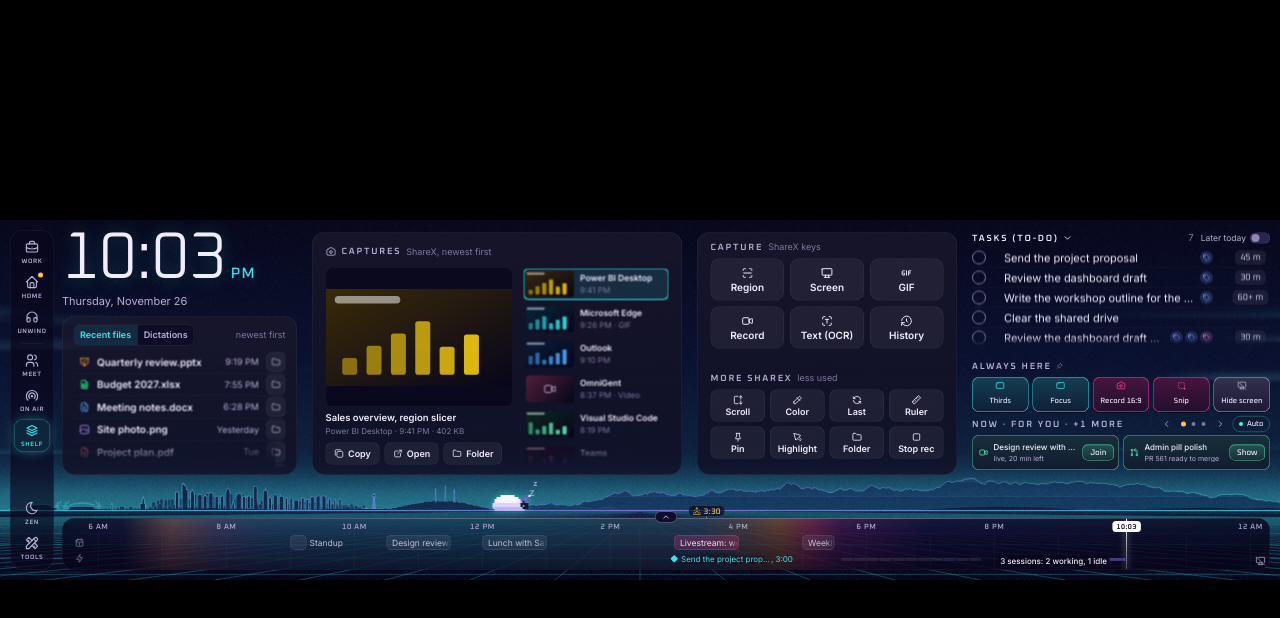
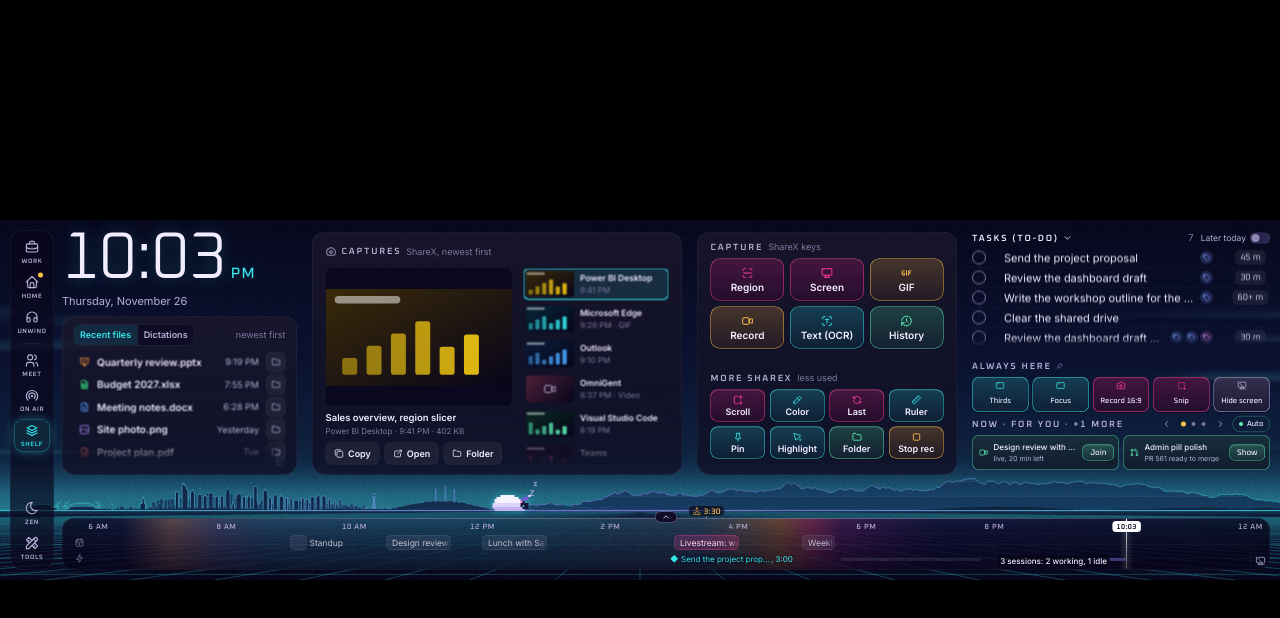
Before and after one commit to havenscr/desktop-widget-wall, a React (Vite) app in the folder wall/: page / in a window 1280 px wide. Both pictures are taken after a click on the button "SHELF". Shown: the top 618 px of the page. Built offline with nearby package versions, Linux system fonts and the light colour scheme.

Commit message:
Shelf keys take the Work key kind colours by category

```diff
--- a/wall/src/screens/ShelfPlace.tsx
+++ b/wall/src/screens/ShelfPlace.tsx
@@ -10,6 +10,7 @@ import { tip } from '../ui/HoverTip';
 import { useBrief } from '../work/useBrief';
 import { useKeyPress } from '../work/keyPress';
 import { Keys } from '../work/Keys';
+import { shelfKind } from './shelfKinds';
 import { PinnedRow } from '../work/PinnedRow';
 
 /** The ShareX keys the Shelf shows, by library id; each runs through the same press path as a pinned key. */
@@ -89,6 +90,7 @@ export function ShelfPlace() {
                 key={id}
                 type="button"
                 className="shelf-key"
+                data-kind={shelfKind(id)}
                 onClick={(e) => {
                   // A key press from the keyboard never fires a ShareX task (the same rule as every capture key).
                   if (e.detail === 0) return;
@@ -113,6 +115,7 @@ export function ShelfPlace() {
                 key={id}
                 type="button"
                 className="shelf-key shelf-key-sm"
+                data-kind={shelfKind(id)}
                 onClick={(e) => {
                   if (e.detail === 0) return;
                   void press(id, e.detail, { command: 'wall2_keys_send_library', args: { id } }, label, action, { name: 'ShareX', general: true }, false);
--- /dev/null
+++ b/wall/src/screens/shelfKinds.ts
@@ -0,0 +1,36 @@
+import type { KeyKind } from '../work/keyKind';
+
+/** The groups the Shelf keys fall into. */
+export type ShelfCategory = 'stills' | 'recording' | 'tools' | 'files';
+
+/** Shelf key library id to its group. A key not listed here keeps the neutral style. */
+export const SHELF_CATEGORY: Record<string, ShelfCategory> = {
+  'sx-region': 'stills',
+  'sx-screen': 'stills',
+  'sx-scrolling': 'stills',
+  'sx-last-region': 'stills',
+  'sx-record': 'recording',
+  'sx-record-gif': 'recording',
+  'sx-stop-record': 'recording',
+  'sx-ocr': 'tools',
+  'sx-color': 'tools',
+  'sx-ruler': 'tools',
+  'sx-pin': 'tools',
+  'sx-highlighter': 'tools',
+  'sx-history': 'files',
+  'sx-folder': 'files',
+};
+
+/** Each group borrows an existing key kind, so the colour is the one the Work keys already use: pink, amber, cyan, green. */
+export const CATEGORY_KIND: Record<ShelfCategory, KeyKind> = {
+  stills: 'capture',
+  recording: 'agent',
+  tools: 'layout',
+  files: 'app',
+};
+
+/** The key kind for a Shelf key id, or undefined for the neutral style. */
+export function shelfKind(id: string): KeyKind | undefined {
+  const c = SHELF_CATEGORY[id];
+  return c ? CATEGORY_KIND[c] : undefined;
+}
--- a/wall/src/styles/shelf.css
+++ b/wall/src/styles/shelf.css
@@ -84,6 +84,32 @@
 }
 .shelf-key-sm:hover {
   background: rgba(53, 230, 234, 0.12);
+}
+/* A key with a kind takes the Work key look: a soft wash and an edge in the kind's colour (--g, set in work.css) and the icon in it.
+   The label keeps the main text colour, the same as the Work keys. A key without a kind keeps the neutral style above. */
+.shelf-key[data-kind] {
+  background: linear-gradient(180deg, rgba(var(--g), 0.24), rgba(var(--g), 0.1)), rgba(11, 8, 32, 0.86);
+  border-color: rgba(var(--g), 0.92);
+  box-shadow: inset 0 1px 0 rgba(255, 255, 255, 0.18), 0 2px 0 rgba(3, 2, 14, 0.65);
+  color: var(--tx);
+  transition: background 200ms ease, border-color 200ms ease, box-shadow 200ms ease, transform 200ms ease;
+}
+.shelf-key[data-kind] svg {
+  color: rgb(var(--g));
+}
+.shelf-key[data-kind]:hover {
+  background: linear-gradient(180deg, rgba(var(--g), 0.38), rgba(var(--g), 0.2)), rgba(11, 8, 32, 0.86);
+  border-color: rgb(var(--g));
+  box-shadow: inset 0 1px 0 rgba(255, 255, 255, 0.24), 0 2px 0 rgba(3, 2, 14, 0.65), 0 0 18px -3px rgba(var(--g), 0.75);
+}
+.shelf-key[data-kind]:active {
+  transform: translateY(2px);
+  background: linear-gradient(180deg, rgba(var(--g), 0.08), rgba(var(--g), 0.18)), rgba(6, 4, 20, 0.94);
+  border-color: rgb(var(--g));
+  box-shadow: inset 0 3px 6px rgba(0, 0, 0, 0.7);
+}
+.shelf-key[data-kind]:focus-visible {
+  outline-color: rgb(var(--g));
 }
 
 /* Captures card (shelf/CapturesCard.tsx): the picked capture large on the left (the picture grows to fill the card,
--- a/wall/src/styles/work.css
+++ b/wall/src/styles/work.css
@@ -1230,20 +1230,25 @@
 .fy-plate {
   --g: 183, 175, 214;
 }
-.key-tile[data-kind='layout'] {
+.key-tile[data-kind='layout'],
+.shelf-key[data-kind='layout'] {
   --g: 53, 230, 234;
 }
-.key-tile[data-kind='capture'] {
+.key-tile[data-kind='capture'],
+.shelf-key[data-kind='capture'] {
   --g: 255, 61, 154;
 }
-.key-tile[data-kind='focus'] {
+.key-tile[data-kind='focus'],
+.shelf-key[data-kind='focus'] {
   --g: 154, 123, 255;
 }
 .key-tile[data-kind='app'],
+.shelf-key[data-kind='app'],
 .fy-plate[data-kind='app'] {
   --g: 93, 242, 182;
 }
 .key-tile[data-kind='agent'],
+.shelf-key[data-kind='agent'],
 .fy-plate[data-kind='agent'] {
   --g: 255, 194, 77;
 }
```
Also changed, not shown: 1 other file (tests, documents, lock files or other folders).
